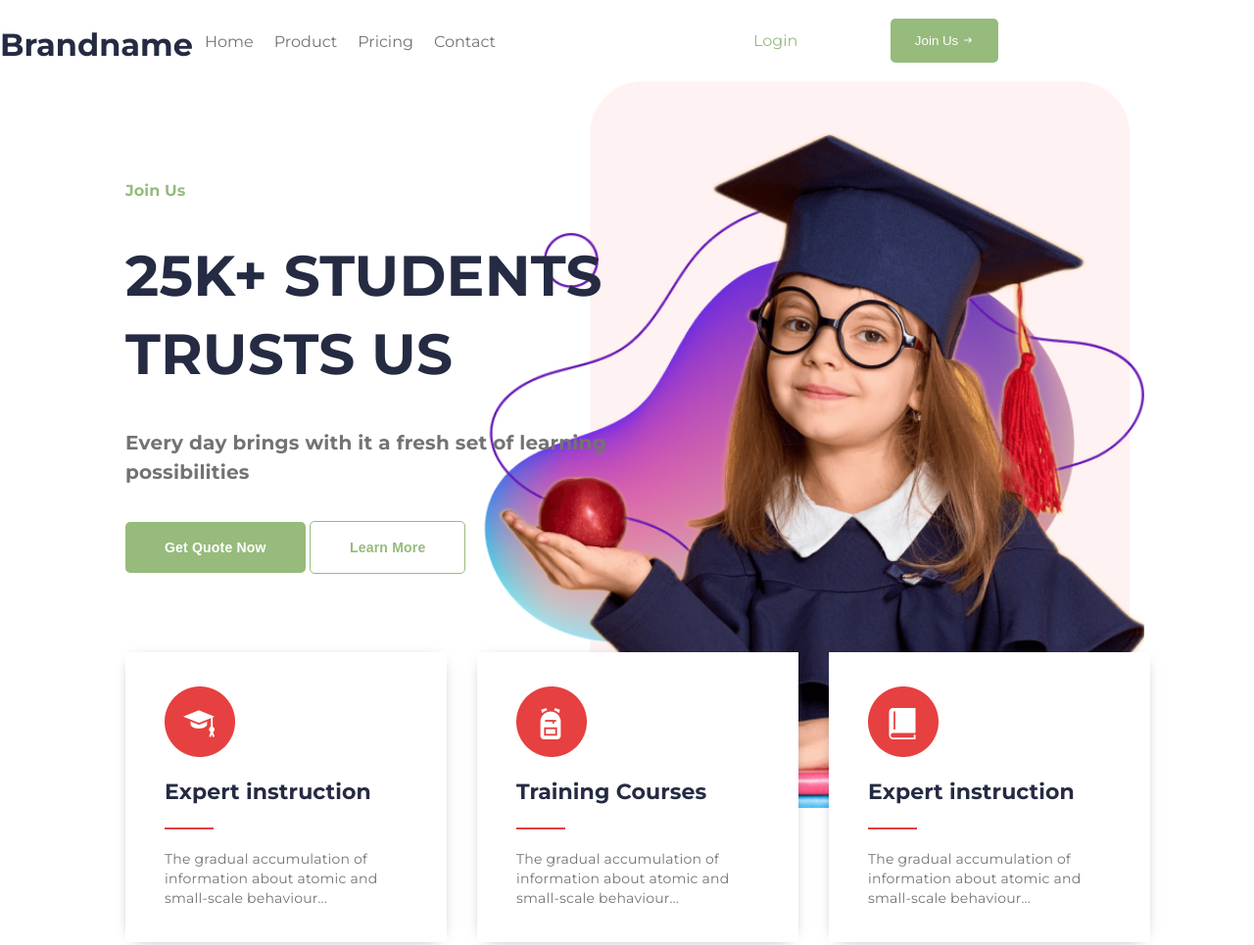
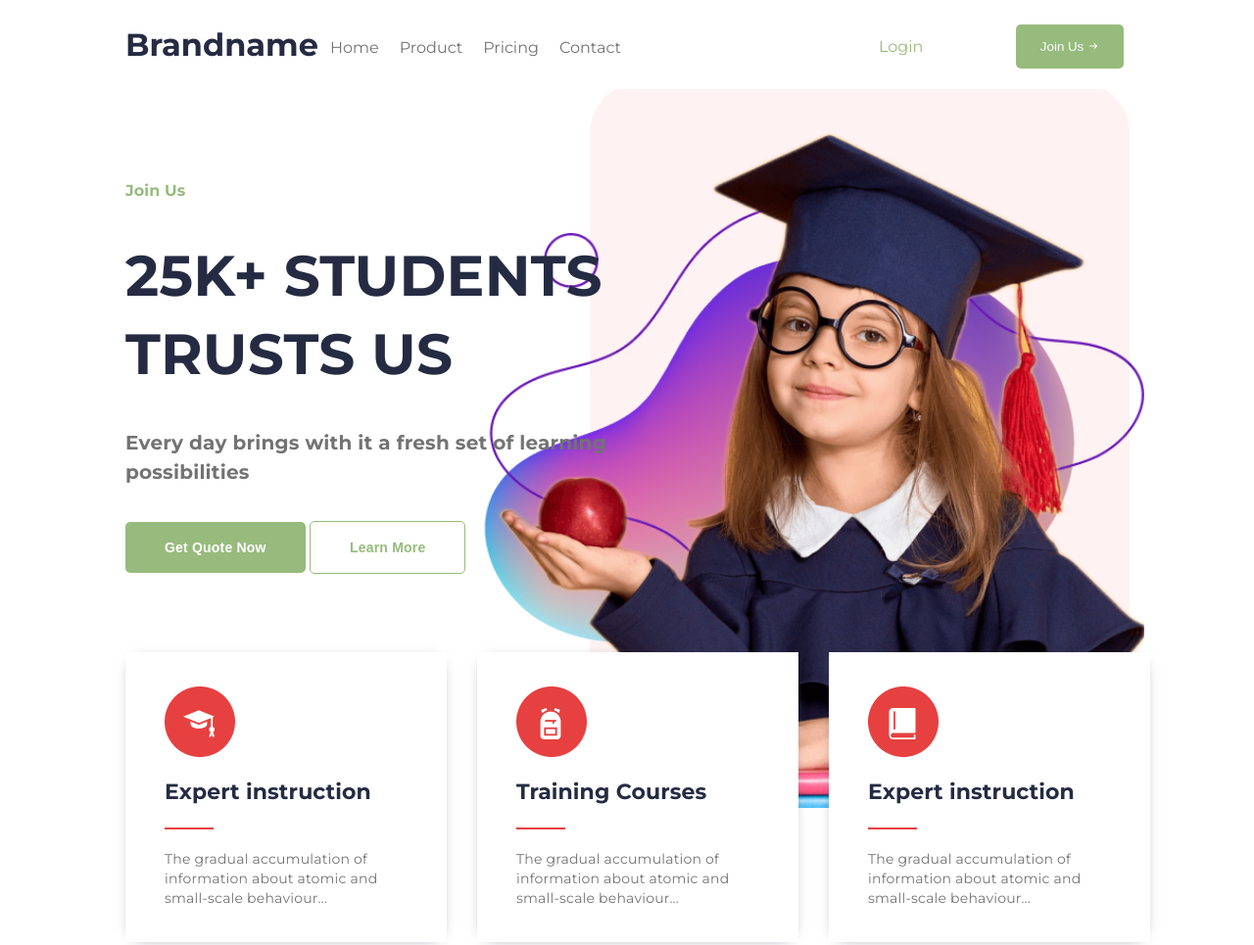
Before and after one commit to ibrahimsheikh69/ASSIGNMENT-013, a plain HTML site: page index.html in a window 1280 px wide. Shown: the top 965 px of the page at 98% size. Drawn offline with Linux system fonts and the light colour scheme.

Commit message:
Add files via upload

```diff
--- a/index.html
+++ b/index.html
@@ -10,7 +10,8 @@
     <title>Document</title>
 </head>
 <body>
-    <header class="w-80">
+    <header>
+        <div class="w-80 header__container__container">
         <h1>Brandname</h1>
         <div class="header__container">
         <ul class="links__container">
@@ -25,7 +26,7 @@
             <svg xmlns="http://www.w3.org/2000/svg" viewBox="0 0 640 640"><!--!Font Awesome Free v7.1.0 by @fontawesome - https://fontawesome.com License - https://fontawesome.com/license/free Copyright 2025 Fonticons, Inc.--><path d="M566.6 342.6C579.1 330.1 579.1 309.8 566.6 297.3L406.6 137.3C394.1 124.8 373.8 124.8 361.3 137.3C348.8 149.8 348.8 170.1 361.3 182.6L466.7 288L96 288C78.3 288 64 302.3 64 320C64 337.7 78.3 352 96 352L466.7 352L361.3 457.4C348.8 469.9 348.8 490.2 361.3 502.7C373.8 515.2 394.1 515.2 406.6 502.7L566.6 342.7z"/></svg>
         </button>
              </div>
-        </div>
+        </div></div>
     </header>
     <!-- hero section -->
     <main class="w-80">
--- a/style.css
+++ b/style.css
@@ -8,21 +8,27 @@
     width: 80%;
 }
 
-
 body {
   font-family: "Montserrat", sans-serif;
 }
-
 
 /* header section */
 
 header{
     position: fixed;
     top: 0px;
+    height: 91px;
+    z-index: 1;
+    background-color: #ffffff;
+    width: 100%;
+    display: flex;
+    align-items: center;
+    justify-content: center;
+}
+
+.header__container__container{
     display: flex;
     justify-content: space-between;
-    height: 91px;
-    z-index: 1;
 }
 
 header h1{
@@ -35,7 +41,7 @@ header h1{
     display: flex;
     align-items: center;
     width: 815px;
-    top: 16px;
+    top: -4px;
 }
 
 .links__container{
@@ -199,7 +205,6 @@ main{
 }
 
 .card p{
-
     line-height: 20px;
     letter-spacing: 0.2px;
     font-size: 14px;
@@ -267,7 +272,7 @@ main{
 }
 
 .client__text h2{
-        line-height: 50px;
+    line-height: 50px;
     letter-spacing: 0.2px;
     font-size: 40px;
     font-weight:bold;
@@ -275,7 +280,7 @@ main{
 }
 
 .client__text p{
-        line-height: 20px;
+    line-height: 20px;
     letter-spacing: 0.2px;
     font-size: 14px;
     color: #737373;
@@ -283,7 +288,7 @@ main{
 }
 
 .client__text a{
-  line-height: 24px;
+    line-height: 24px;
     letter-spacing: 0.2px;
     font-size: 14px;
     color: #96BB7C;
```
